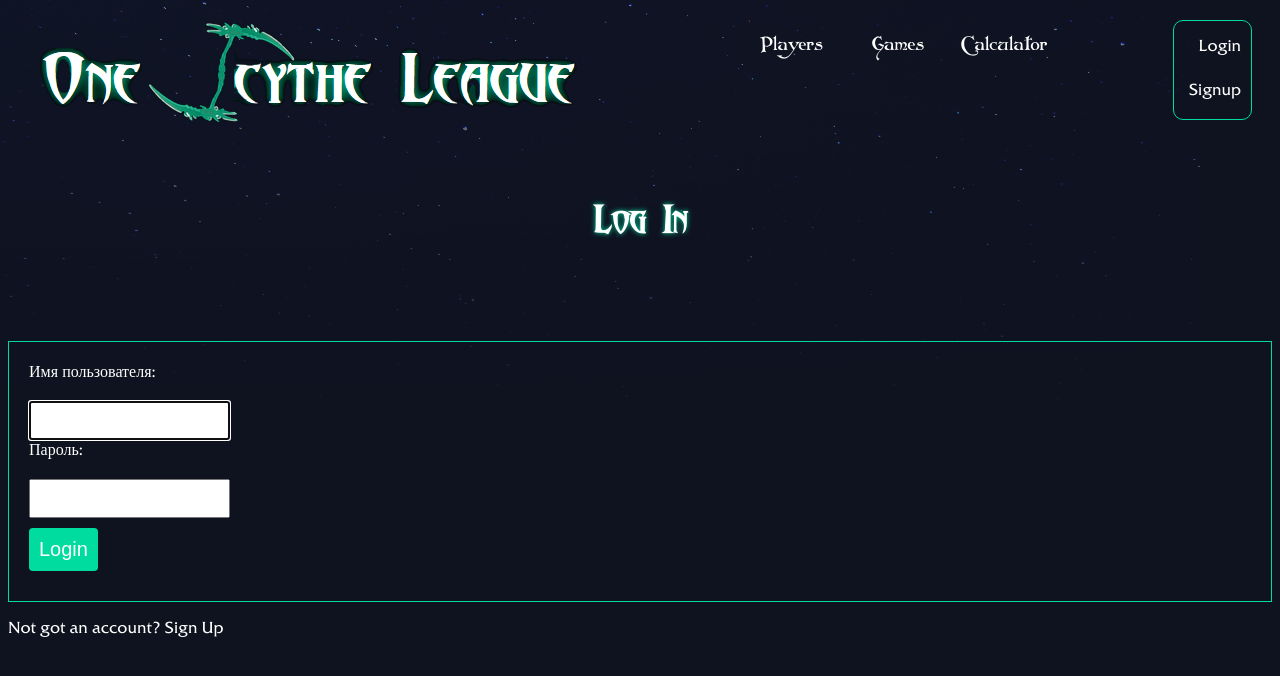
After one commit to DennySlick/one_scythe, a Django app: page /accounts/login/ in a window 1280 px wide. The commit adds this page. Shown: the top 676 px of the page. Run offline with Django 3.2, Linux system fonts and the light colour scheme.

Commit message:
Added Login/Signup

```diff
--- /dev/null
+++ b/accounts/templates/accounts/login.html
@@ -0,0 +1,14 @@
+{% extends 'base_layout.html' %}
+
+{% block content %}
+    <h1>Log in</h1>
+    <form class="site-form" action="{% url 'accounts:login' %}" method="post">
+        {% csrf_token %}
+        {{ form }}
+        {% if request.GET.next %}
+            <input type="hidden" name="next" value="{{ request.GET.next }}" />
+        {% endif %}
+        <input type="submit" value="Login" />
+    </form>
+    <p>Not got an account? <a href="{% url 'accounts:signup' %}">Sign Up</a></p>
+{% endblock %}
--- /dev/null
+++ b/accounts/urls.py
@@ -0,0 +1,10 @@
+from django.conf.urls import url
+from . import views
+
+app_name = 'accounts'
+
+urlpatterns = [
+    url(r'^signup/$', views.signup_view, name="signup"),
+    url(r'^login/$', views.login_view, name="login"),
+    url(r'^logout/$', views.logout_view, name="logout"),
+]
--- a/accounts/views.py
+++ b/accounts/views.py
@@ -1,3 +1,35 @@
-from django.shortcuts import render
+from django.shortcuts import render, redirect
+from django.contrib.auth.forms import UserCreationForm, AuthenticationForm
+from django.contrib.auth import login, logout
 
-# Create your views here.
+def signup_view(request):
+    if request.method == 'POST':
+         form = UserCreationForm(request.POST)
+         if form.is_valid():
+             user = form.save()
+             #  log the user in
+             login(request, user)
+             return redirect('home')
+    else:
+        form = UserCreationForm()
+    return render(request, 'accounts/signup.html', { 'form': form })
+
+def login_view(request):
+    if request.method == 'POST':
+        form = AuthenticationForm(data=request.POST)
+        if form.is_valid():
+            # log the user in
+            user = form.get_user()
+            login(request, user)
+            if 'next' in request.POST:
+                return redirect(request.POST.get('next'))
+            else:
+               return redirect('home')
+    else:
+        form = AuthenticationForm()
+    return render(request, 'accounts/login.html', { 'form': form })
+
+def logout_view(request):
+    if request.method == 'POST':
+            logout(request)
+            return redirect('home')
--- a/assets/css/styles.css
+++ b/assets/css/styles.css
@@ -56,7 +56,7 @@ a:hover div{
 
 .header{
   display: grid;
-  grid-template-columns: 2fr 1fr;
+  grid-template-columns: 4fr 2fr 1fr;
   margin: 20px 20px 40px 20px;
 
   border: 1px none #fff;
@@ -66,20 +66,21 @@ a:hover div{
   border: 1px none #fff;
 }
 
-.top-menu{
+.nav-menu{
   display: grid;
   grid-template-columns: 1fr 1fr 1fr;
   list-style-type: none;
+  text-align: center;
   padding: 0px 5px 5px 5px;
   margin: 5px 5px 5px 5px;
 
   border: 1px none #fff;
 }
 
-.top-menu-elem{
+.nav-menu-elem{
   position: relative;
   padding: 10px 0px 5px 0px;
-  margin: 5px 0px 5px 0px;
+  margin: 5px 20px 5px 0px;
   text-align: center;
   font-size: 1.2em;
   font-family: "Folkard";
@@ -87,8 +88,60 @@ a:hover div{
   border: 1px none #fff;
 }
 
-.top-menu-elem:hover {
+.nav-menu-elem:hover {
   text-shadow: #00dba0 0px 0px 25px;
+}
+
+.nav-login{
+  display: block;
+  /*grid-template-columns: 1fr 1fr;*/
+  text-align: right;
+  list-style-type: none;
+  padding: 0px 0px 5px 5px;
+  margin: 0px 0px 25px 10px;
+
+  border: 1px solid #00dba0;
+  border-radius: 10px;
+}
+
+.nav-login-elem{
+  position: relative;
+  display: block;
+
+  padding: 10px 10px 10px 10px;
+  margin: 5px 0px 5px 0px;
+  text-align: right;
+  font-size: 1em;
+  font-family: "FRIZQT";
+
+  border: 1px none #fff;
+}
+
+.nav-login-elem > form > button{
+  font-size: 1em;
+  font-family: "FRIZQT";
+}
+
+.nav-login-elem > a:hover,button:hover {
+  text-shadow: #00dba0 0px 0px 25px;
+}
+
+nav{
+    justify-self: end;
+}
+
+nav li{
+    display: inline-block;
+    list-style-type: none;
+    margin-left: 20px;
+}
+
+nav button{
+    background: none;
+    color: #fff;
+    cursor: pointer;
+    border: 0;
+    font-size: 16px;
 }
 
 .module-header{
@@ -258,6 +311,27 @@ a .main-page-elem:hover {
 
 }
 
+.site-form {
+    margin-top: 60px;
+    border: 1px solid #00dba0;
+    padding: 20px;
+}
+
+.site-form input, .site-form textarea{
+    display: block;
+    margin: 20px 0 0px 0;
+    padding: 10px;
+}
+
+.site-form input[type="submit"]{
+    background: #00dba0;
+    border: 0;
+    color: #fff;
+    font-size: 20px;
+    border-radius: 4px;
+    margin: 10px 0;
+}
+
 #logo-title-prototype{
   font-size: 62px;
   font-style: none;
--- a/one_scythe/settings.py
+++ b/one_scythe/settings.py
@@ -37,6 +37,7 @@ INSTALLED_APPS = [
     'django.contrib.messages',
     'django.contrib.staticfiles',
     'calculator',
+    'accounts',
 ]
 
 MIDDLEWARE = [
--- a/one_scythe/urls.py
+++ b/one_scythe/urls.py
@@ -10,6 +10,7 @@ from . import views as main_views
 
 urlpatterns = [
     url(r'^admin/', admin.site.urls),
+    url(r'^accounts/', include('accounts.urls')),
     url(r'^', include('calculator.urls')),
     url(r'^$', main_views.homepage, name="home"),
 ]
--- a/templates/base_layout.html
+++ b/templates/base_layout.html
@@ -11,30 +11,56 @@
 
 	<body>
     <div class="wrapper">
+
 			<div class="header">
+
 				<div class="logo">
 					<a href="{% url 'home' %}">
 						<img src="{% static 'image/one_scythe_league_62.png' %}">
 					</a>
 				</div>
 
-				<ul class="top-menu">
+				<div>
+
+					<nav>
+						<ul class="nav-menu">
 							<a href="{% url 'calculator:players_list' %}">
-				    <li class="top-menu-elem">
+						    <li class="nav-menu-elem">
 						      Players
 						    </li>
 						  </a>
 							<a href="{% url 'calculator:games_list' %}">
-						<li class="top-menu-elem">
+								<li class="nav-menu-elem">
 									Games
 								</li>
 							</a>
 							<a href="{% url 'calculator:balance_calculator' %}">
-						<li class="top-menu-elem">
+								<li class="nav-menu-elem">
 									Calculator
 								</li>
 							</a>
 						</ul>
+					</nav>
+
+				</div>
+				<div>
+					<nav>
+						<ul class="nav-login">
+								{% if user.is_authenticated %}
+								<li class="nav-login-elem">Hello, {{user}}</li>
+								<li class="nav-login-elem">
+										<form class="logout-link" action="{% url 'accounts:logout' %}" method="post">
+												{% csrf_token %}
+												<button type="submit">Logout</button>
+										</form>
+								</li>
+								{% else %}
+								<li class="nav-login-elem"><a href="{% url 'accounts:login' %}">Login</a></li>
+								<li class="nav-login-elem"><a href="{% url 'accounts:signup' %}">Signup</a></li>
+								{% endif %}
+						</ul>
+					</nav>
+				</div>
 
 			</div>
 			<div class="content">
```
Also changed, not shown: accounts/templates/accounts/signup.html (added, +10 -0 lines), db.sqlite3. Lines whose indentation alone changed are shown as unchanged.
